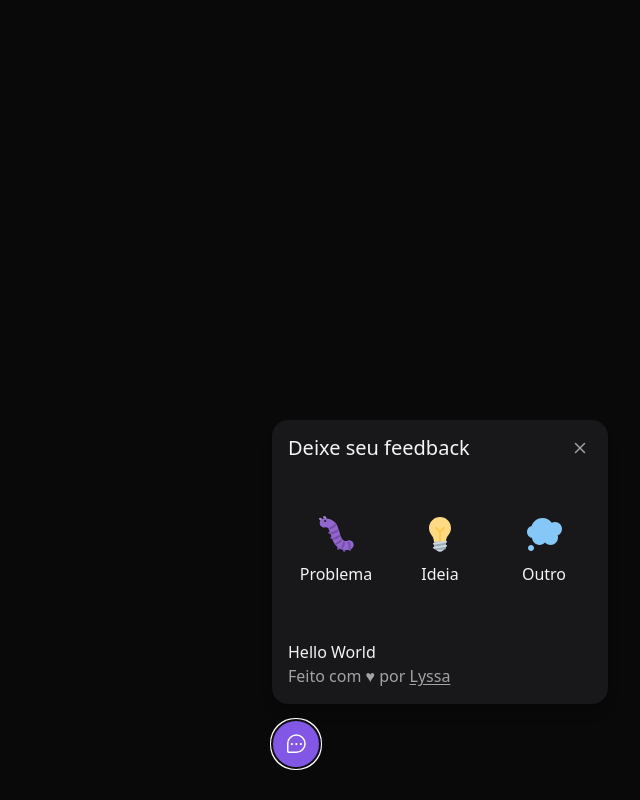
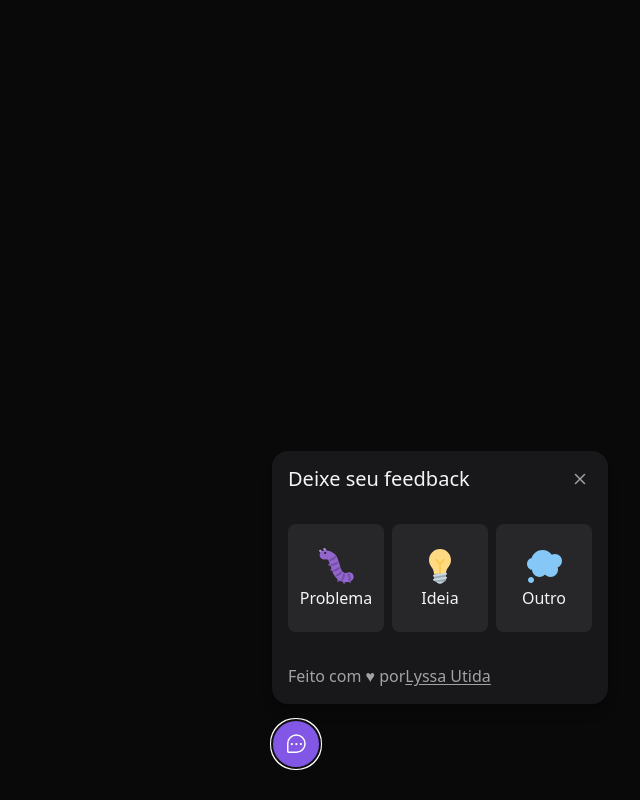
Before and after one commit to lyssautida/feedback-widget, a React (Vite) app: page / in a window 1280 px wide. Both pictures are taken after a click on the button "Feedback". Shown: the whole page, without its empty margins (640-1280 px from the left). Built offline with nearby package versions, Linux system fonts and the light colour scheme.

Commit message:
adding components as feedback type and content to widget form

```diff
--- a/src/components/Widget.tsx
+++ b/src/components/Widget.tsx
@@ -1,9 +1,8 @@
-import { ChatTeardropDots } from "phosphor-react"
-import { Popover } from '@headlessui/react'
-import { WidgetForm } from "./WidgetForm"
+import { ChatTeardropDots } from "phosphor-react";
+import { Popover } from "@headlessui/react";
+import { WidgetForm } from ".";
 
-
-export function Widget(){
+export function Widget() {
   return (
     <Popover className="absolute bottom-4 right-4 md:bottom-8 md:right-8 flex-col items-end">
       <Popover.Panel>
@@ -14,9 +13,10 @@
         <ChatTeardropDots className="w-6 h-6" />
 
         <span className="max-w-0 overflow-hidden group-hover:max-w-xs transition-all duration-500 ease-linear">
-                <span className="p1-2"></span>
-                Feedback</span>
+          <span className="p1-2" />
+          Feedback
+        </span>
       </Popover.Button>
     </Popover>
-    )
+  );
 }
--- a/src/components/WidgetForm.tsx
+++ /dev/null
@@ -1,66 +0,0 @@
-import { CloseButton } from "./CloseButton";
-
-import bugImageUrl from '../assets/bug.svg';
-import ideaImageUrl from '../assets/idea.svg';
-import thoughtImageUrl from '../assets/thought.svg';
-
-const feedbackTypes = {
-    BUG: {
-        title: 'Problema',
-        image: {
-            source: bugImageUrl,
-            alt: 'Imagem de um inseto'
-        }
-    },
-    IDEA: {
-        title: 'Ideia',
-        image: {
-            source: ideaImageUrl,
-            alt: 'Imagem de uma lâmpada'
-        }
-    },
-    OTHER: {
-        title: 'Outro',
-        image: {
-            source: thoughtImageUrl,
-            alt: 'Imagem de um balão de pensamento'
-        }
-    }
-}
-
-export function WidgetForm() {
-
-
-    return (
-        <div className="bg-zinc-900 p-4 relative rounded-2xl mb-4 flex-col items-center shadow-lg w-[calc(100vw-2rem)] md:w-auto">
-            <header className="text-xl leading-6">
-
-                <span>Deixe seu feedback</span>
-
-                <CloseButton />
-
-            </header>
-
-            <div className="flex py-8 gap-2 w-full">
-                { Object.entries(feedbackTypes).map(([key, value])=> {
-                    return(
-                        <button
-                            key={key}
-                            className="bg-zin-800 rounded-lg py-5 w-24 flex-1 flex flex-col items-center gap-2 border-2 border-transparent hover:border-brand-500 focus:border-brand-500 focus-outline-none"
-                            //onClick={}
-                            type="button"
-                        >
-                            <img src={value.image.source} alt={value.image.alt} />
-                            <span>{value.title}</span>
-                        </button>
-                    )
-
-                }) }
-            </div>
-            Hello World
-            <footer className="text-sl text-neutral-400">
-                Feito com ♥ por <a className="underline underline-offset-2" target="_blank" href="https://www.linkedin.com/in/lyssautida/">Lyssa</a>
-            </footer>
-        </div>
-    );
-}
--- /dev/null
+++ b/src/components/WidgetForm/Steps/FeedbackContentStep.tsx
@@ -0,0 +1,51 @@
+import { ArrowLeft } from "phosphor-react";
+import { FeedbackType, feedbackTypes } from "../..";
+import { CloseButton } from "../../CloseButton"
+
+interface FeedbackContentStep {
+  feedbackType: FeedbackType;
+  onFeedbackRestartRequested: () => void;
+}
+
+export function FeedbackContentStep({
+  feedbackType,
+  onFeedbackRestartRequested
+}: FeedbackContentStep) {
+  const feedbackTypeInfo = feedbackTypes[feedbackType];
+
+  return (
+    <>
+      <header>
+        <button
+          type="button"
+          className="top-5 left-5 absolute text-zinc-400 hover:text-zinc-100"
+          onClick={onFeedbackRestartRequested}
+        >
+          <ArrowLeft weight="bold" className="w-4 h-4" />
+        </button>
+
+        <span className="text-xl leading-6 flex items-center gap-2">
+          <img src={feedbackTypeInfo.image.source} alt={feedbackTypeInfo.image.alt} className="w-6 h-6" />
+          {feedbackTypeInfo.title}
+        </span>
+        <CloseButton />
+      </header>
+
+      <form className="my-4 w-full">
+        <textarea
+        className="min-w-[384px] w-full min-n-[112px] text-sm placeholder-zinc-400 text-zinc-100 border-zinc-600 bg-transparent rounded-md focus:border-brand-500 focus:ring-brand-500 focus:ring-1 focus:outline-none resize-none scrollbar-thumb-zinc-700 scrollbar-track-transparent scrollbar-thin"
+        placeholder="Conte com detalhes o que está acontecendo"
+        />
+        <footer className="flex gap-2 mt-2">
+          <button
+            type="submit"
+            className="p-2 bg-brand-500 rounded-md border-transparent flex-1 flex justify-center items-center text-sm hover:bg-brand-300 focus:outline-none focus:ring-2 focus:ring-offset-2 focus:ring-offset-zinc-900 focus:ring-brand-500 transition-colors"
+          >
+            Enviar Feedback
+          </button>
+        </footer>
+      </form>
+
+    </>
+  )
+}
--- /dev/null
+++ b/src/components/WidgetForm/Steps/FeedbackSuccessStep.tsx
@@ -0,0 +1,6 @@
+export function FeedbackSuccessStep() {
+  return(
+    <>
+    </>
+  )
+}
--- /dev/null
+++ b/src/components/WidgetForm/Steps/FeedbackTypeStep.tsx
@@ -0,0 +1,35 @@
+
+import { FeedbackType, feedbackTypes } from "../..";
+import { CloseButton } from "../../CloseButton"
+
+interface FeedbackTypesStepProps {
+  onFeedbackTypeChanged: (type: FeedbackType) => void;
+}
+
+export function FeedbackTypeStep({ onFeedbackTypeChanged}: FeedbackTypesStepProps) {
+  return (
+    <>
+      <header>
+        <span className="text-xl leading-6">Deixe seu feedback</span>
+
+        <CloseButton />
+      </header>
+      <div className="flex py-8 gap-2 w-full">
+      { Object.entries(feedbackTypes).map(([key, value])=> {
+        return (
+            <button
+                key={key}
+                className="bg-zinc-800 rounded-lg py-5 w-24 flex-1 flex flex-col items-center border-2 border-transparent hover:border-brand-500 focus:border-brand-500 focus-outline-none"
+                onClick={() => onFeedbackTypeChanged(key as FeedbackType)}
+                //função dentro de onClink, key é obrigatoriamente os tipos de feedback ... passar uma arrow function
+                type="button"
+            >
+                <img src={value.image.source} alt={value.image.alt} />
+                <span>{value.title}</span>
+            </button>
+          )
+      }) }
+      </div>
+    </>
+  )
+}
--- /dev/null
+++ b/src/components/index.tsx
@@ -0,0 +1,68 @@
+import { useState } from "react";
+
+import bugImageUrl from "../assets/bug.svg";
+import ideaImageUrl from "../assets/idea.svg";
+import thoughtImageUrl from "../assets/thought.svg";
+
+import { FeedbackTypeStep } from "./WidgetForm/Steps/FeedbackTypeStep";
+import { FeedbackContentStep } from "./WidgetForm/Steps/FeedbackContentStep";
+
+export const feedbackTypes = {
+  BUG: {
+    title: 'Problema',
+    image: {
+        source: bugImageUrl,
+          alt: 'Imagem de um inseto'
+      }
+  },
+  IDEA: {
+    title: 'Ideia',
+    image: {
+        source: ideaImageUrl,
+        alt: 'Imagem de uma lâmpada'
+    }
+  },
+  OTHER: {
+    title: 'Outro',
+    image: {
+        source: thoughtImageUrl,
+        alt: 'Imagem de um balão de pensamento'
+    }
+  }
+}
+
+export type FeedbackType = keyof typeof feedbackTypes;
+
+export function WidgetForm() {
+const [feedbackType, setFeedbackType] = useState<FeedbackType | null>(null)
+
+  function handleRestartFeedback() {
+    setFeedbackType(null);
+
+  }
+
+  return (
+  //calculando a 100% viewport -2rem, e para media maiores md fica automático
+    <div className="bg-zinc-900 p-4 relative rounded-2xl mb-4 flex-col items-center shadow-lg w-[calc(100vw-2rem)] md:w-auto">
+
+      {!feedbackType ? (
+      <FeedbackTypeStep onFeedbackTypeChanged={setFeedbackType} />
+    ) : (
+      <FeedbackContentStep
+        feedbackType={feedbackType}
+        onFeedbackRestartRequested={handleRestartFeedback}
+        />
+    )}
+
+    <footer
+        className="text-sl text-neutral-400">
+        Feito com ♥ por
+        <a
+        className="underline underline-offset-2" target="_blank" href="https://www.linkedin.com/in/lyssautida/"
+      >
+        Lyssa Utida
+      </a>
+      </footer>
+      </div>
+  );
+}
--- a/tailwind.config.js
+++ b/tailwind.config.js
@@ -4,10 +4,17 @@
     extend: {
       colors: {
         brand: {
+          300: '#996DFF',
           500: '#8257e5'
         }
+      },
+      borderRadius: {
+        md: '4px'
       }
     },
   },
-  plugins: [],
+  plugins: [
+    require('@tailwindcss/forms'),
+    require('tailwind-scrollbar'),
+  ],
 }
```
Also changed, not shown: package.json (+14 -1 lines), src/components/CloseButton.tsx (+5 -5 lines), .eslintrc.json (added), 2 other files (tests, documents, lock files or other folders). Lines whose indentation alone changed are shown as unchanged.
